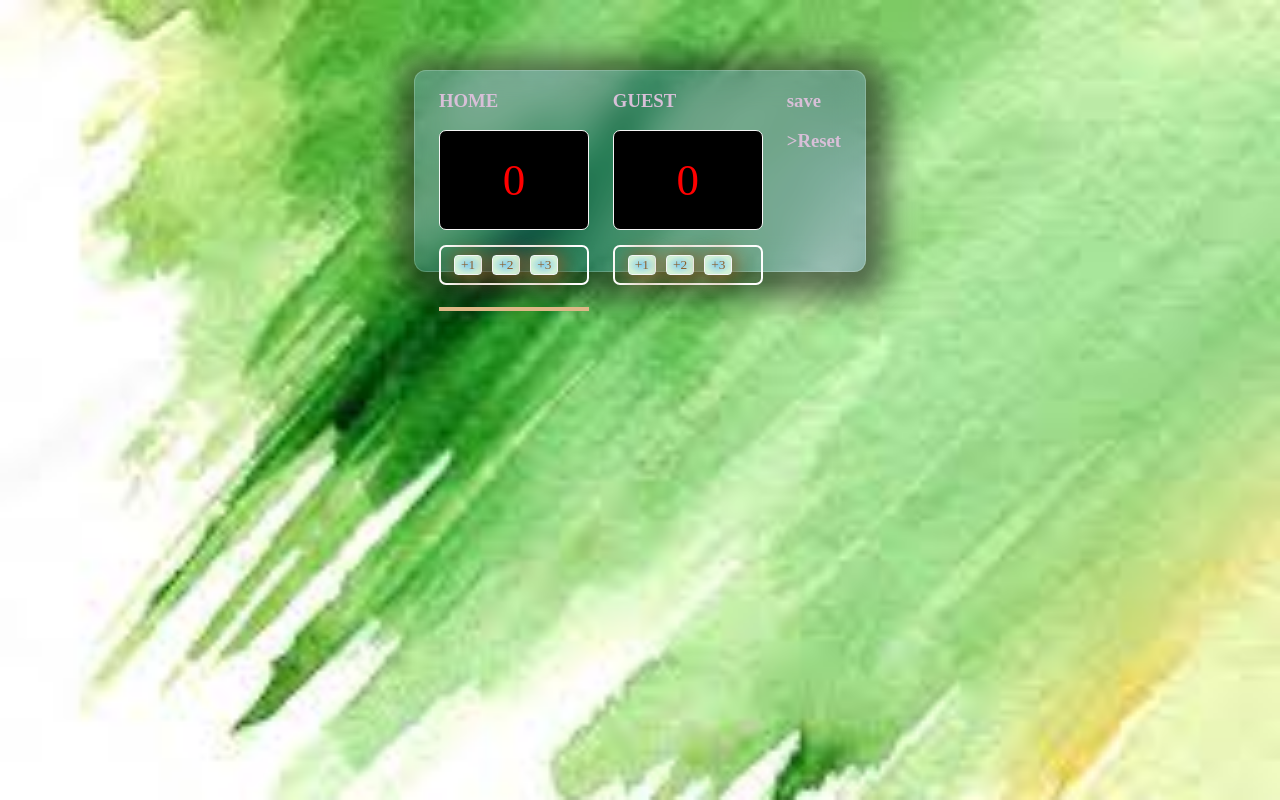
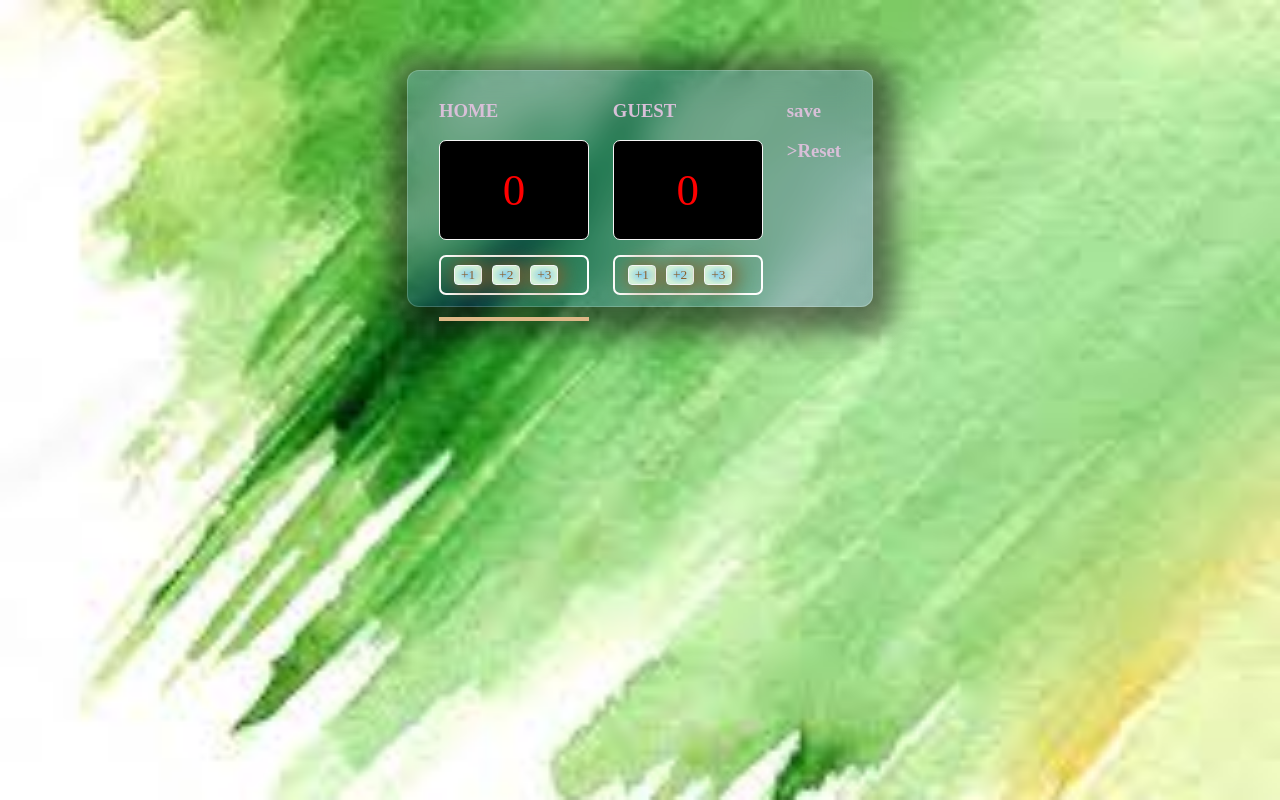
Before and after one commit to jegedeabdulazeez/score_board, a plain HTML site: page index.html in a window 1280 px wide. Drawn offline with Linux system fonts and the light colour scheme; a web font is replaced by a local one.

Commit message:
Update index.css

```diff
--- a/index.css
+++ b/index.css
@@ -21,7 +21,7 @@ body {
     margin: 70px auto;
     height: 200px;
     min-width: 200px;
-    padding: 10px 7px 25pxpx 7px;
+    padding: 10px 7px 25px 7px;
     width: 450px;
     background: rgba(30, 2, 255, 0.2);
     backdrop-filter: blur(15px);
```
